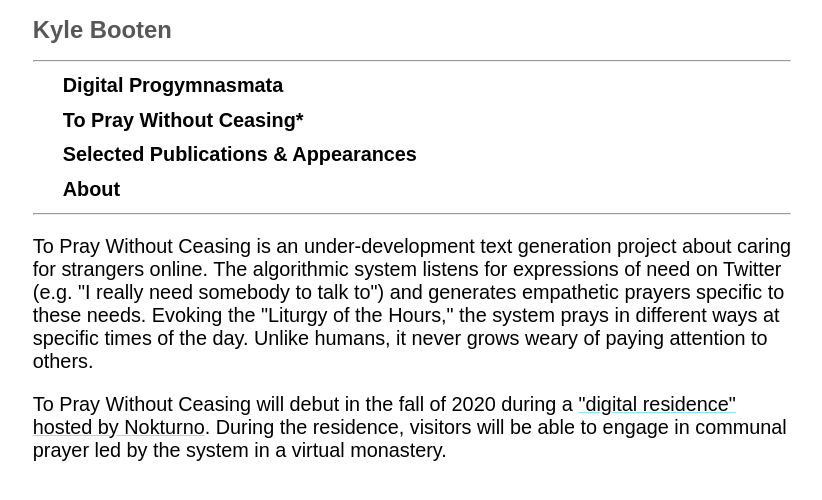
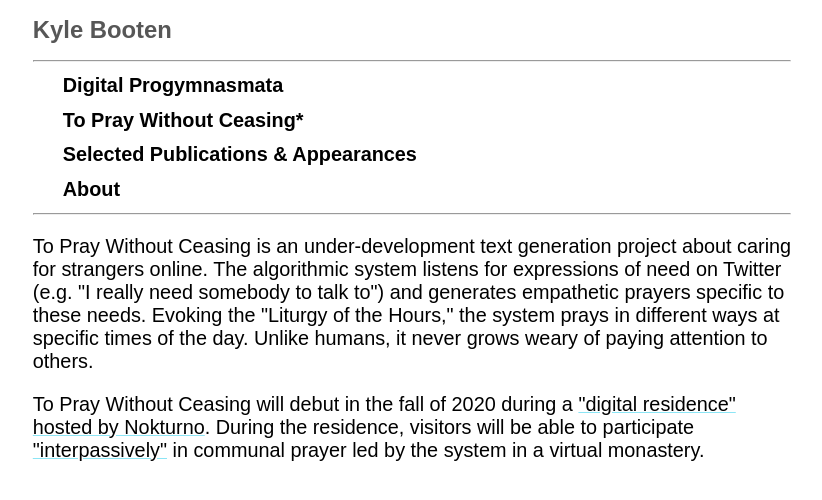
Before and after one commit to kbooten/kbooten.github.io, a plain HTML site: page topray.html in a window 1280 px wide. Shown: the whole page, without its empty margins (228-1050 px from the left). Drawn offline with Linux system fonts and the light colour scheme.

Commit message:
interpassive link

```diff
--- a/topray.html
+++ b/topray.html
@@ -16,6 +16,6 @@
 <h5 id="about"><a href="about.html">About</a></h5>
 <hr />
 <p>To Pray Without Ceasing is an under-development text generation project about caring for strangers online. The algorithmic system listens for expressions of need on Twitter (e.g. &quot;I really need somebody to talk to&quot;) and generates empathetic prayers specific to these needs. Evoking the &quot;Liturgy of the Hours,&quot; the system prays in different ways at specific times of the day. Unlike humans, it never grows weary of paying attention to others.</p>
-<p>To Pray Without Ceasing will debut in the fall of 2020 during a <a href="https://nokturno.fi/en/news/our-poet-in-digital-residence-2020-is-kyle-booten" target="_blank">&quot;digital residence&quot; hosted by Nokturno</a>. During the residence, visitors will be able to engage in communal prayer led by the system in a virtual monastery.</p>
+<p>To Pray Without Ceasing will debut in the fall of 2020 during a <a href="https://nokturno.fi/en/news/our-poet-in-digital-residence-2020-is-kyle-booten" target="_blank">&quot;digital residence&quot; hosted by Nokturno</a>. During the residence, visitors will be able to participate <a href="https://www.lacan.com/essays/?p=143" target="_blank">&quot;interpassively&quot;</a> in communal prayer led by the system in a virtual monastery.</p>
 </div></body>
 </html>
```
Also changed, not shown: 1 other file.
